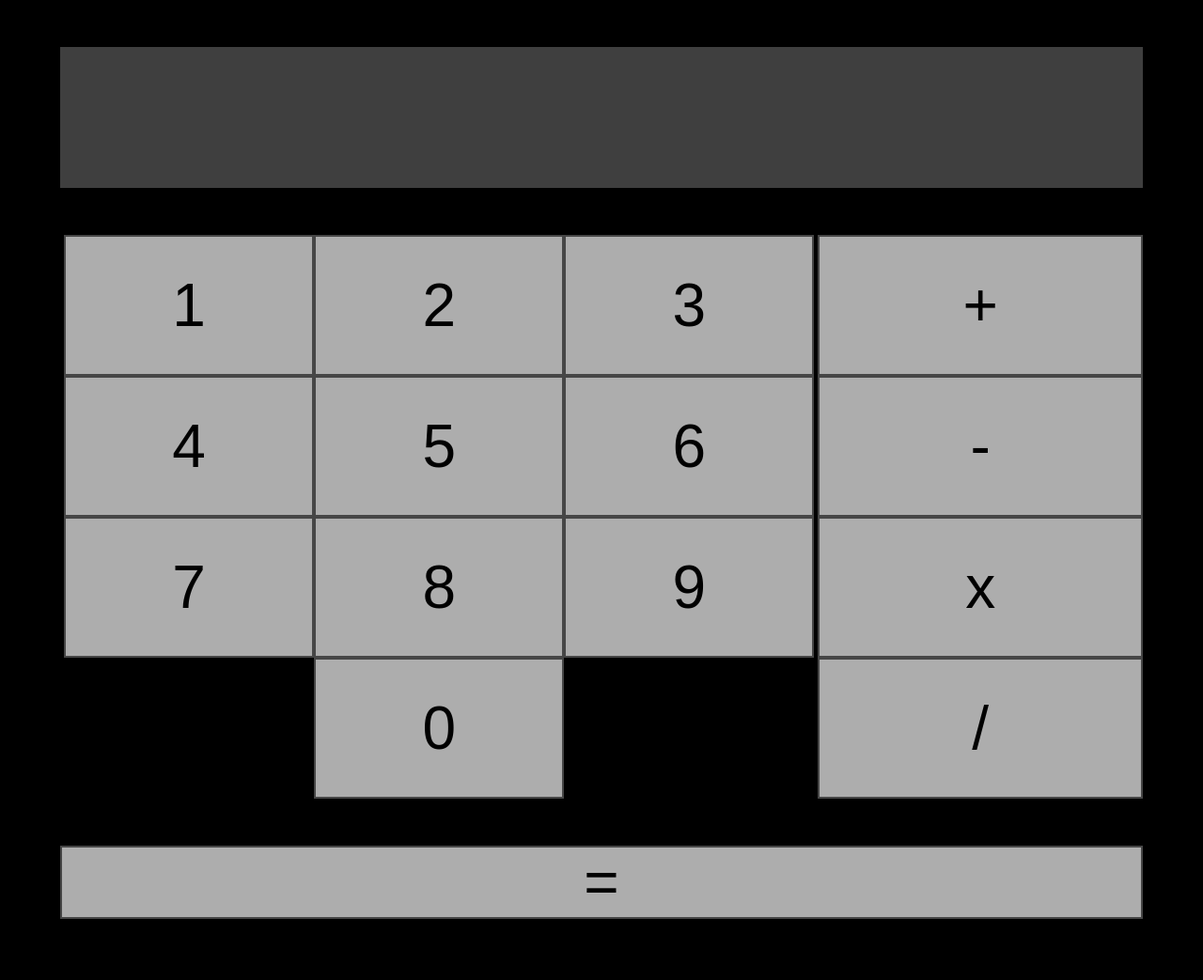
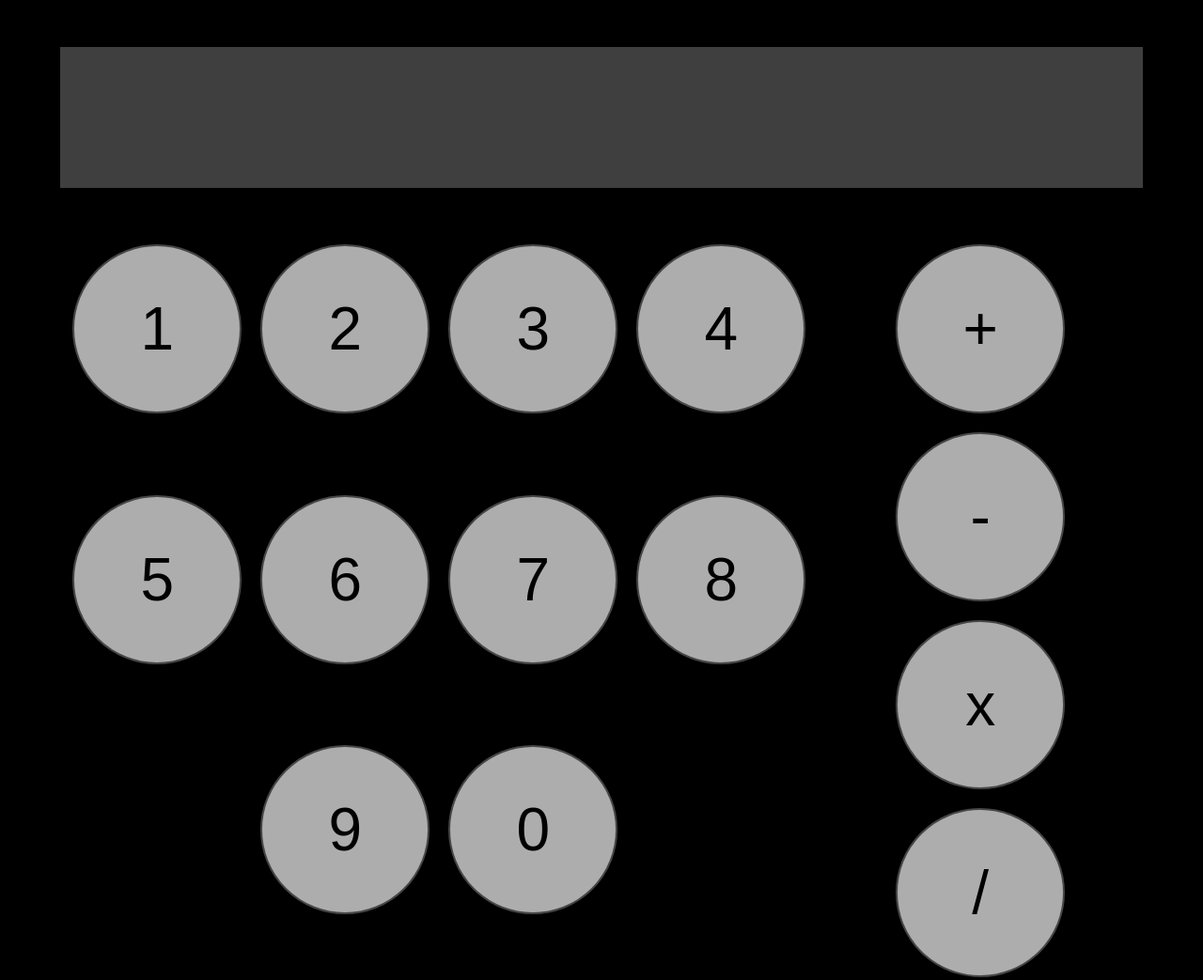
Before and after one commit to lucaslija/odin-calculator, a plain HTML site: page index.html in a window 1280 px wide. Shown: the top 1043 px of the page at 94% size. Before the commit the page ends 978 px from the top, so only its background shows below. Drawn offline with Linux system fonts and the light colour scheme.

Commit message:
Rounded buttons

```diff
--- a/style.css
+++ b/style.css
@@ -58,21 +58,24 @@ button {
   justify-content: center;
 }
 
-.num-btn {
-  width: 33%;
-  height: 150px;
+.num-btn, .funct-btn {
+  width: 180px;
+  height: 180px;
+  border-radius: 50%;
+  margin: 10px;
 }
 
 #functions {
   width: 30%;
   display: flex;
   flex-direction: column;
+  align-items: center;
 }
 
-.funct-btn {
+/* .funct-btn {
   width: 100%;
   height: 150px;
-}
+} */
 
 #equals {
   width: 100%;
```
